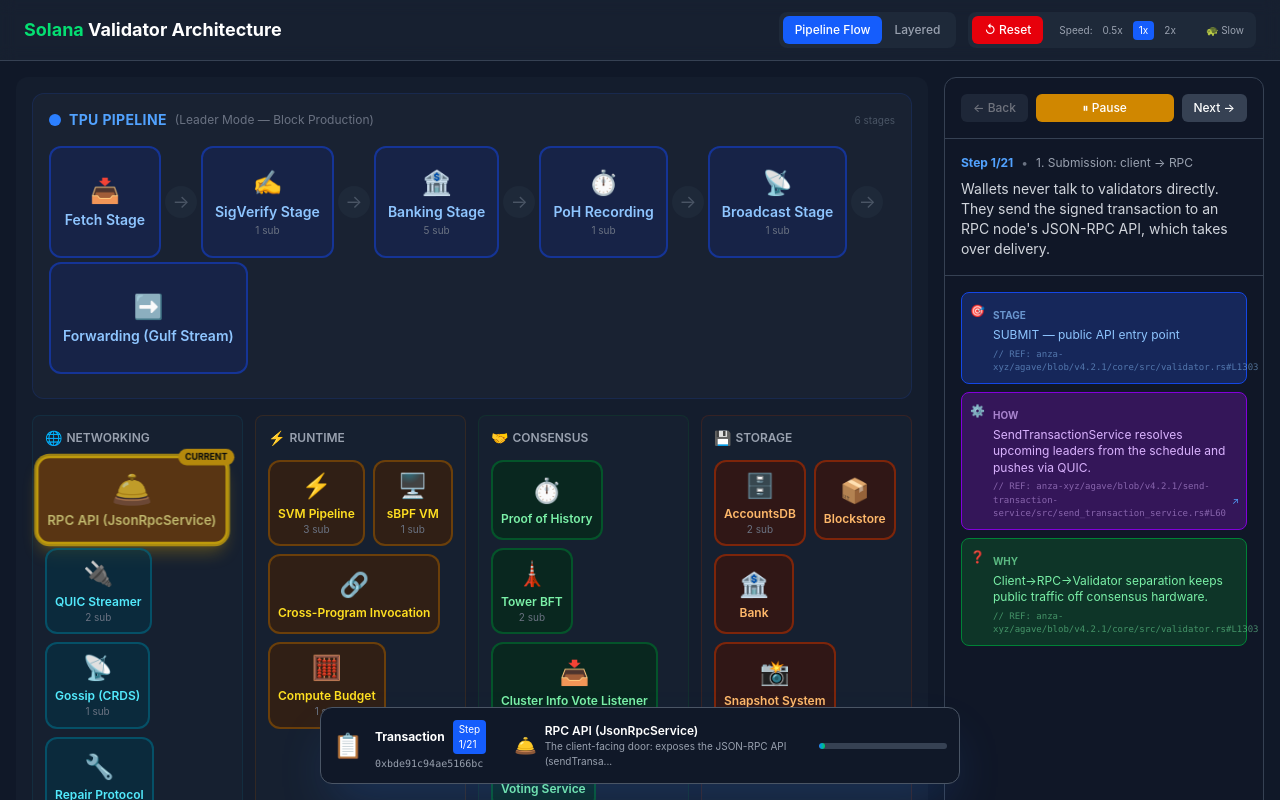
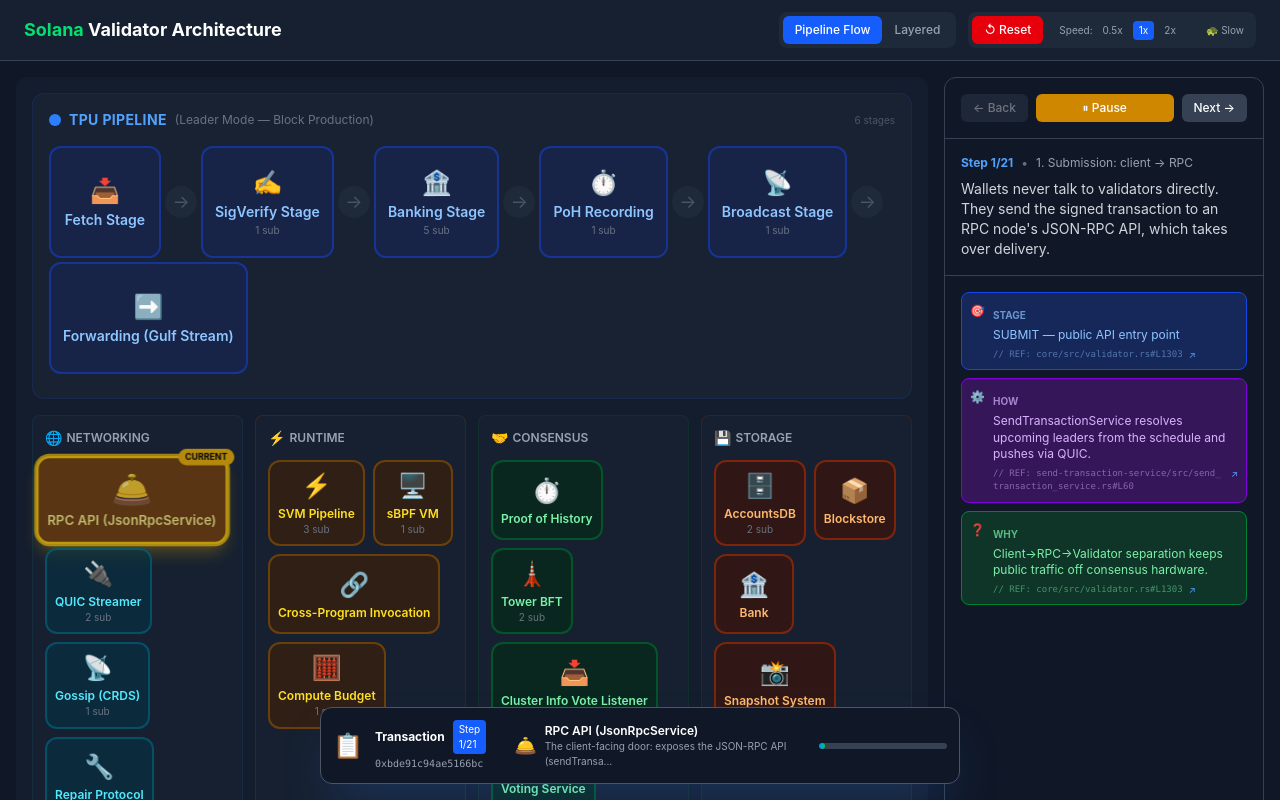
Before and after one commit to equivocum/solana-forge, a React (Vite) app: page / in a window 1280 px wide. Both pictures are taken after a click on the button "▶ Guided Tour". Shown: the top 800 px of the page. Built offline with nearby package versions, Linux system fonts and the light colour scheme.

Commit message:
fix(ui): wrap REF links, strip v4.2.1 prefix in badges (#8)

```diff
--- a/src/components/architecture/SimulationSidebar.tsx
+++ b/src/components/architecture/SimulationSidebar.tsx
@@ -159,7 +159,7 @@
 
   // Extract file path from sourceRef URL for display
   const displayRef = annotation.sourceRef
-    .replace('https://github.com/anza-xyz/agave/blob/v3.1.8/', '')
+    .replace('https://github.com/anza-xyz/agave/blob/v4.2.1/', '')
     .replace('https://github.com/', '')
 
   return (
@@ -172,13 +172,13 @@
         <div className="flex-1 min-w-0">
           <span className="text-[10px] font-bold uppercase opacity-70">{annotation.type}</span>
           <p className="text-xs leading-snug mt-0.5">{annotation.content}</p>
-          <div className="flex items-center gap-1.5 mt-1">
-            <span className="text-[9px] opacity-50 font-mono">// REF: {displayRef}</span>
+          <div className="flex items-start gap-1.5 mt-1 min-w-0">
+            <span className="text-[9px] opacity-50 font-mono break-all min-w-0">// REF: {displayRef}</span>
             <a
               href={annotation.sourceRef}
               target="_blank"
               rel="noopener noreferrer"
-              className="text-[9px] text-blue-400 hover:text-blue-300 hover:underline transition-colors"
+              className="text-[9px] text-blue-400 hover:text-blue-300 hover:underline transition-colors shrink-0"
               title="Open in GitHub"
             >
               ↗
```
